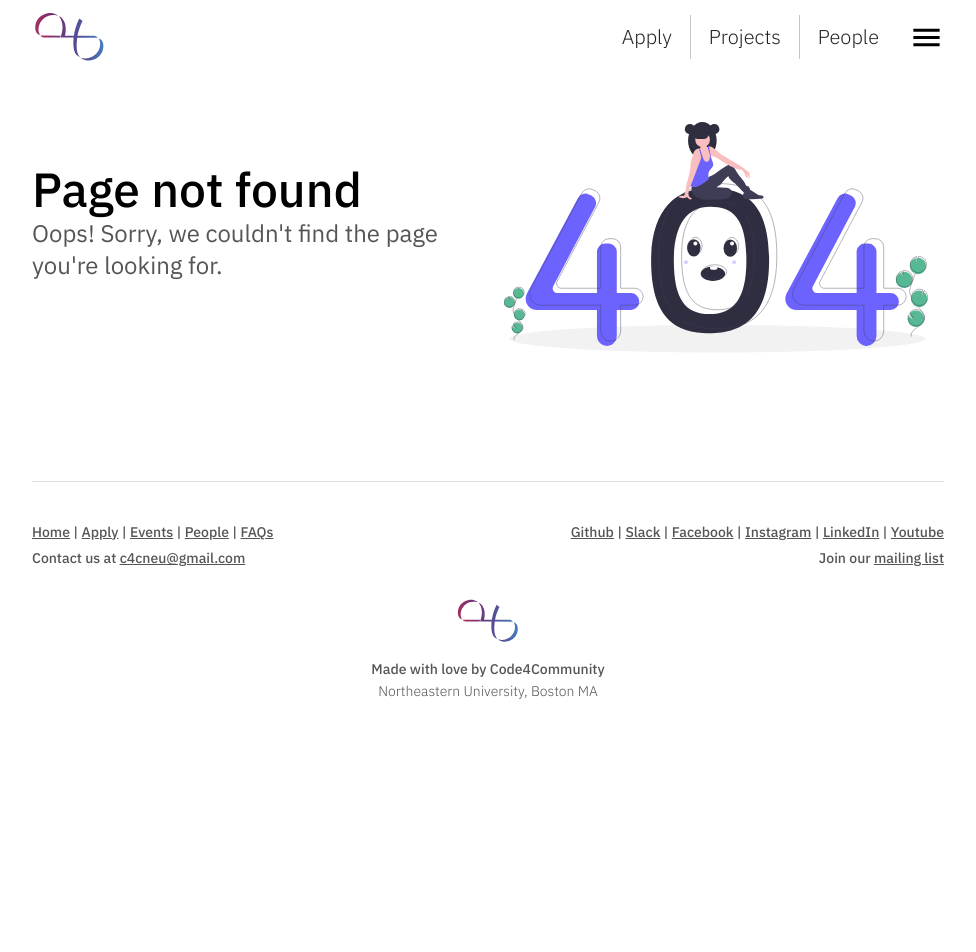
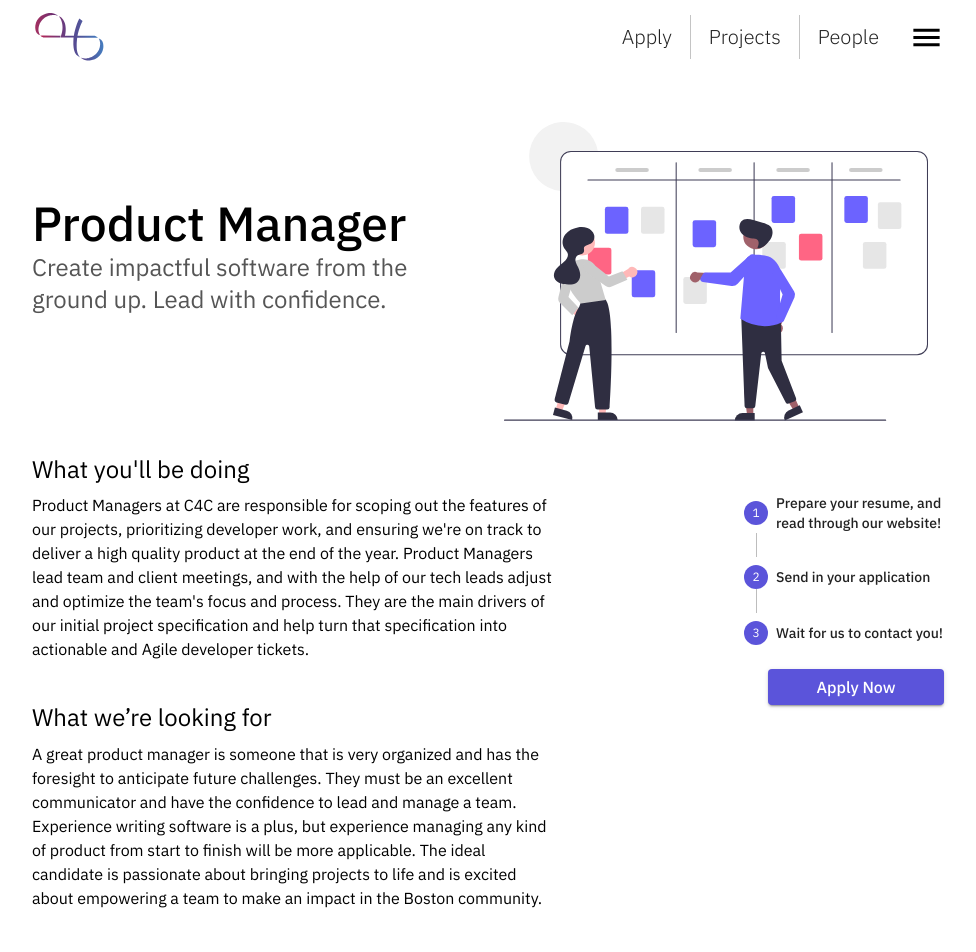
Before and after one commit to Code-4-Community/c4cneu.com, a React (Create React App) app: page /apply/product-manager in a window 1280 px wide. Shown: the top 952 px of the page, without its empty margins (152-1128 px from the left). Before the commit the page ends 800 px from the top, so only its background shows below. Built offline with nearby package versions, Linux system fonts and the light colour scheme.

Commit message:
Update PM title language

```diff
--- a/src/App.tsx
+++ b/src/App.tsx
@@ -8,7 +8,7 @@ import Apply from './pages/apply/Apply';
 import ApplyBrandDesigner from './pages/apply/brand-designer/ApplyBrandDesigner';
 import ApplyDeveloper from './pages/apply/developer/ApplyDeveloper';
 import ApplyProductDesigner from './pages/apply/product-designer/ApplyProductDesigner';
-import ApplyProjectManager from './pages/apply/project-manager/ApplyProjectManager';
+import ApplyProductManager from './pages/apply/product-manager/ApplyProductManager';
 import Events from './pages/events/Events';
 import FAQ from './pages/faq/FAQ';
 import Home from './pages/home/Home';
@@ -36,9 +36,9 @@ const App: React.FC = () => {
             <Route path="/apply" exact component={Apply} />
             <Route path="/apply/developer" exact component={ApplyDeveloper} />
             <Route
-              path="/apply/project-manager"
+              path="/apply/product-manager"
               exact
-              component={ApplyProjectManager}
+              component={ApplyProductManager}
             />
             <Route
               path="/apply/product-designer"
--- a/src/pages/apply/Apply.tsx
+++ b/src/pages/apply/Apply.tsx
@@ -4,7 +4,6 @@ import { Container, Box } from '@material-ui/core';
 import ApplyGrid from './ApplyGrid';
 import Hero from '../../components/Hero';
 import { ReactComponent as SVG } from './team.svg';
-import Alert from '@material-ui/lab/Alert';
 
 const Apply: React.FC = () => {
   React.useEffect(() => {
--- a/src/pages/apply/ApplyGrid.tsx
+++ b/src/pages/apply/ApplyGrid.tsx
@@ -28,11 +28,11 @@ const ApplyGrid: React.FC = () => {
         </ApplyCard>
 
         <ApplyCard
-          title="Project Manager"
-          to="/apply/project-manager"
+          title="Product Manager"
+          to="/apply/product-manager"
           enterTime={1000}
         >
-          Project Managers scope out our products and prioritize the team's
+          Product Managers scope out our products and prioritize the team's
           work. Help us take the vision of our clients and turn it into a
           reality!
         </ApplyCard>
--- a/src/pages/apply/developer/ApplyDeveloper.tsx
+++ b/src/pages/apply/developer/ApplyDeveloper.tsx
@@ -100,7 +100,7 @@ const ApplyDeveloper: React.FC = () => {
               <Typography variant="body1" gutterBottom className={classes.text}>
                 As a member of our product teams, you will be working closely
                 with other developers under the guidance of a tech lead and
-                project manager. You will actively participate in team meetings,
+                product manager. You will actively participate in team meetings,
                 meet our partners, and constantly learn new technologies.
               </Typography>
               <Typography variant="body1" gutterBottom className={classes.text}>
--- a/src/pages/apply/project-manager/ApplyProjectManager.tsx
+++ b/src/pages/apply/product-manager/ApplyProductManager.tsx
@@ -3,7 +3,7 @@ import { Helmet } from 'react-helmet';
 import { makeStyles } from '@material-ui/core/styles';
 import { Container, Box, Typography, Grid } from '@material-ui/core';
 import Hero from '../../../components/Hero';
-import { ReactComponent as SVG } from './projectmanager.svg';
+import { ReactComponent as SVG } from './productmanager.svg';
 import { TextQuoteBlock } from '../../../components/TextQuoteBlock';
 import CTA from '../CTA';
 // @ts-ignore
@@ -60,7 +60,7 @@ const useStyles = makeStyles({
   },
 });
 
-const ApplyProjectManager: React.FC = () => {
+const ApplyProductManager: React.FC = () => {
   React.useEffect(() => {
     window.scrollTo(0, 0);
   }, []);
@@ -68,15 +68,15 @@ const ApplyProjectManager: React.FC = () => {
   return (
     <Container maxWidth="md">
       <Helmet>
-        <title>Project Manager</title>
+        <title>Product Manager</title>
         <meta
           name="description"
-          content="Apply to be a Project Manager at Code4Community."
+          content="Apply to be a Product Manager at Code4Community."
         />
       </Helmet>
 
       <Hero
-        title="Project Manager"
+        title="Product Manager"
         subtitle="Create impactful software from the ground up. Lead with confidence."
         SvgNode={SVG}
       />
@@ -89,10 +89,10 @@ const ApplyProjectManager: React.FC = () => {
                 What you'll be doing
               </Typography>
               <Typography variant="body1" gutterBottom className={classes.text}>
-                Project Managers at C4C are responsible for scoping out the
+                Product Managers at C4C are responsible for scoping out the
                 features of our projects, prioritizing developer work, and
                 ensuring we're on track to deliver a high quality product at the
-                end of the year. Project Managers lead team and client meetings,
+                end of the year. Product Managers lead team and client meetings,
                 and with the help of our tech leads adjust and optimize the
                 team's focus and process. They are the main drivers of our
                 initial project specification and help turn that specification
@@ -106,7 +106,7 @@ const ApplyProjectManager: React.FC = () => {
                 What we’re looking for
               </Typography>
               <Typography variant="body1" gutterBottom className={classes.text}>
-                A great project manager is someone that is very organized and
+                A great product manager is someone that is very organized and
                 has the foresight to anticipate future challenges. They must be
                 an excellent communicator and have the confidence to lead and
                 manage a team. Experience writing software is a plus, but
@@ -124,6 +124,10 @@ const ApplyProjectManager: React.FC = () => {
               </Typography>
               <Typography variant="body1" className={classes.text}>
                 <ul className={classes.list}>
+                  <li>
+                    Able to understand our partners' needs and conceptualize
+                    solutions
+                  </li>
                   <li>Organized and forward thinking</li>
                   <li>
                     Experienced in working within an Agile development process
@@ -159,17 +163,17 @@ const ApplyProjectManager: React.FC = () => {
           <TextQuoteBlock
             quote="Joining C4C gave me a taste of what a project manager’s role is like in the real world and provided me with a valuable opportunity to hone important cross-functional skills! I’m so proud to be part of a such a supportive and community-oriented organization!"
             name="Sanjana Mishra"
-            title="Project Manager"
+            title="Product Manager"
           />
           <TextQuoteBlock
             quote="Code4Community gave me an amazing leadership opportunity and furthered my professional experience. I feel like I can talk about my impact on the community to peers and even in job interviews. Everyone here is extremely supportive and we're all here to help each other grow."
             name="Chloe Gold"
-            title="Director of Project Management"
+            title="Director of Product Management"
           />
           <TextQuoteBlock
             quote="Working as a product manager for Code4Community has truly been a one of a kind learning experience. leading a team of full time students towards delivering software for a non-profit has been difficult, however thrilling and very rewarding."
             name="Jack Tonina"
-            title="Director of Project Management"
+            title="Director of Product Management"
           />
         </Fade>
       </Grid>
@@ -177,4 +181,4 @@ const ApplyProjectManager: React.FC = () => {
   );
 };
 
-export default ApplyProjectManager;
+export default ApplyProductManager;
--- a/src/pages/people/PeopleData.tsx
+++ b/src/pages/people/PeopleData.tsx
@@ -99,7 +99,7 @@ export const people: Person[] = [
   },
   {
     name: "Juan Tavera",
-    position: "Project Manager",
+    position: "Product Manager",
     image:
       "https://c4cneu-public.s3.us-east-2.amazonaws.com/profile-pictures/juan_tavera.webp",
     altImage:
@@ -119,7 +119,7 @@ export const people: Person[] = [
   },
   {
     name: "Sanjana Mishra",
-    position: "Project Manager",
+    position: "Product Manager",
     image:
       "https://c4cneu-public.s3.us-east-2.amazonaws.com/Board/2021/sanjana_mishra.webp",
     altImage:
@@ -149,7 +149,7 @@ export const people: Person[] = [
   },
   {
     name: "Crystal Zhang",
-    position: "Project Manager",
+    position: "Product Manager",
     image:
       "https://c4cneu-public.s3.us-east-2.amazonaws.com/profile-pictures/crystal_zhang.webp",
     altImage:
```
Also changed, not shown: src/pages/apply/product-manager/productmanager.svg (renamed from src/pages/apply/project-manager/projectmanager.svg).
